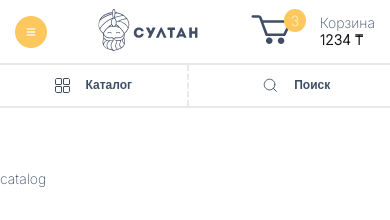
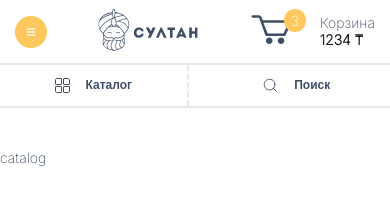
Before and after one commit to annettabel87/sultan-store, a React (Create React App) app: page /catalog in a window 390 px wide. Shown: the top 220 px of the page. Built offline with nearby package versions, Linux system fonts and the light colour scheme.

Commit message:
fix hrader styles

```diff
--- a/src/components/Header/Header.module.scss
+++ b/src/components/Header/Header.module.scss
@@ -3,9 +3,9 @@
 .header {
     min-height: 170px;
 
-    @media screen and (max-width: 850px) {
+    @media screen and (max-width: 700px) {
         & {
-            height: 100%;
+            min-height: 149px;
         }
     }
 }
```
